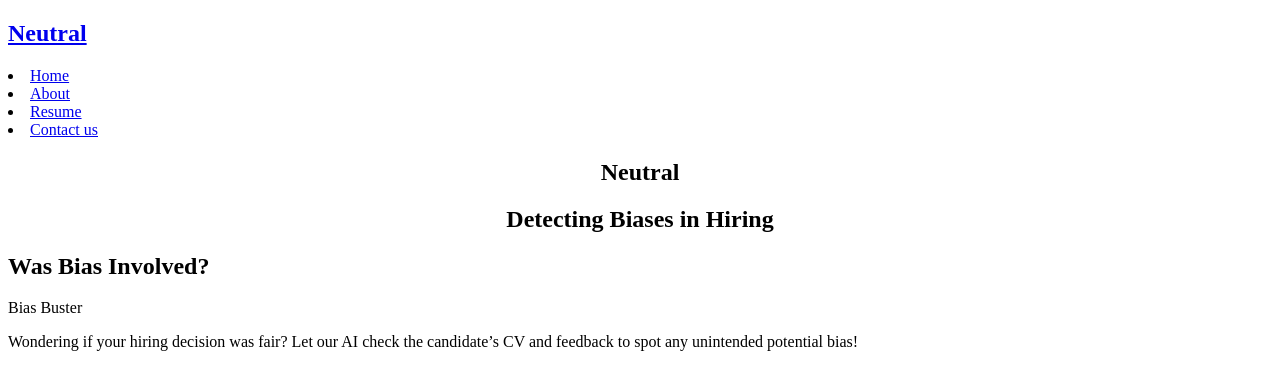
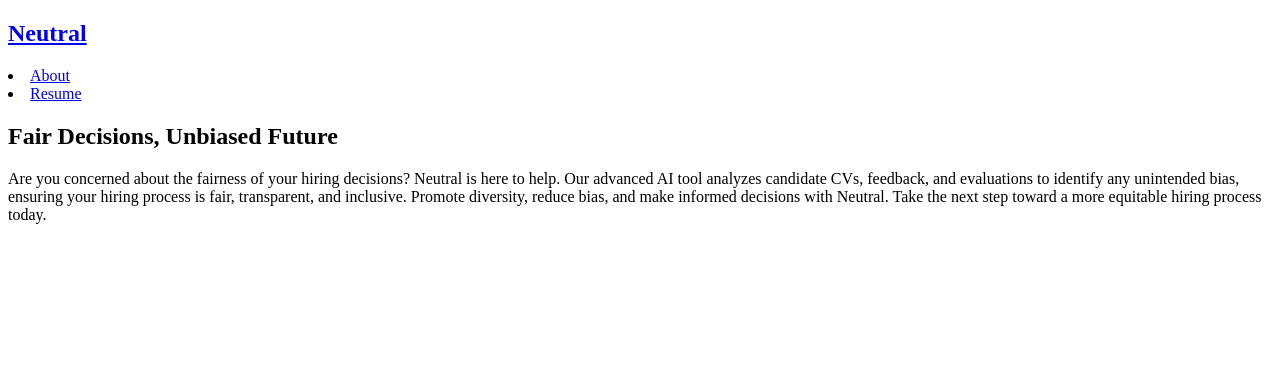
Before and after one commit to row-huh/Bias-Detection-In-Hiring, a Python web app: template app/templates/template.html in a window 1280 px wide. Shown: the top 390 px of the page. Run offline with Jinja, Linux system fonts and the light colour scheme; the template is opened without the code that fills it, so the values that code supplies are empty.

Commit message:
interface changes

```diff
--- a/app/templates/template.html
+++ b/app/templates/template.html
@@ -15,23 +15,20 @@
             </a>
             <div class="nav-menu">
                 <li class="nav-item">
-                    <a href="#" class="nav-link">Home</a>
-                </li>
-                <li class="nav-item">
                     <a href="#" class="nav-link">About</a>
                 </li>
                 <li class="nav-item">
                     <a href="#" class="nav-link">Resume</a>
                 </li>
-                <li class="nav-item">
+                <!-- <li class="nav-item">
                     <a href="#" class="nav-link">Contact us</a>
-                </li>
+                </li> -->
             </div>
         </nav>
     </header>
     <main>
         <section class="hero-section">
-            <div class="section-content">
+            <!-- <div class="section-content">
                 <div class="hero-details">
                     <center>
                         <h1 class="title">Neutral</h1>
@@ -40,18 +37,18 @@
                         <h2 class="subtitle">Detecting Biases in Hiring</h2>
                     </center>
                 </div>
+            </div> -->
+            <div class="landing-div">
+                <div class="landing-text">
+                    <h1>Fair Decisions, Unbiased Future</h1>
+                    <p>
+                        Are you concerned about the fairness of your hiring decisions? Neutral is here to help. Our advanced AI tool analyzes candidate CVs, feedback, and evaluations to identify any unintended bias, ensuring your hiring process is fair, transparent, and inclusive. Promote diversity, reduce bias, and make informed decisions with Neutral. Take the next step toward a more equitable hiring process today.
+                    </p>
+                </div>
+                <!-- <div class="landing-img">
+                    <img src="../image/landingpage.png" alt="This is landing page">
+                </div> -->
             </div>
-        </section>
-        <section>
-            <h1>Was Bias Involved?</h1>
-            <nav>
-                Bias Buster
-            </nav>
-            <p>
-                Wondering if your hiring decision was fair? Let our AI check the candidate&rsquo;s CV and feedback to
-                spot any
-                unintended potential bias!
-            </p>
         </section>
     </main>
 </body>
--- a/app/test.py
+++ b/app/test.py
@@ -34,7 +34,7 @@ def first_page():
         initial_sidebar_state="collapsed",
     )
 
-    st.title("File Upload Page")
+    # st.title("File Upload Page")
 
     # Load external CSS
     with open("static/style.css") as css_file:
@@ -64,8 +64,6 @@ def first_page():
         st.rerun()
 
     return file_to_text(cv_file), file_to_text(decision_file)
-
-
 
 def create_analysis_pdf(analysis):
     """
```
Also changed, not shown: app/static/style.css (+54 -10 lines), app/image/gradient.png (added), app/image/landingpage.png (added).
